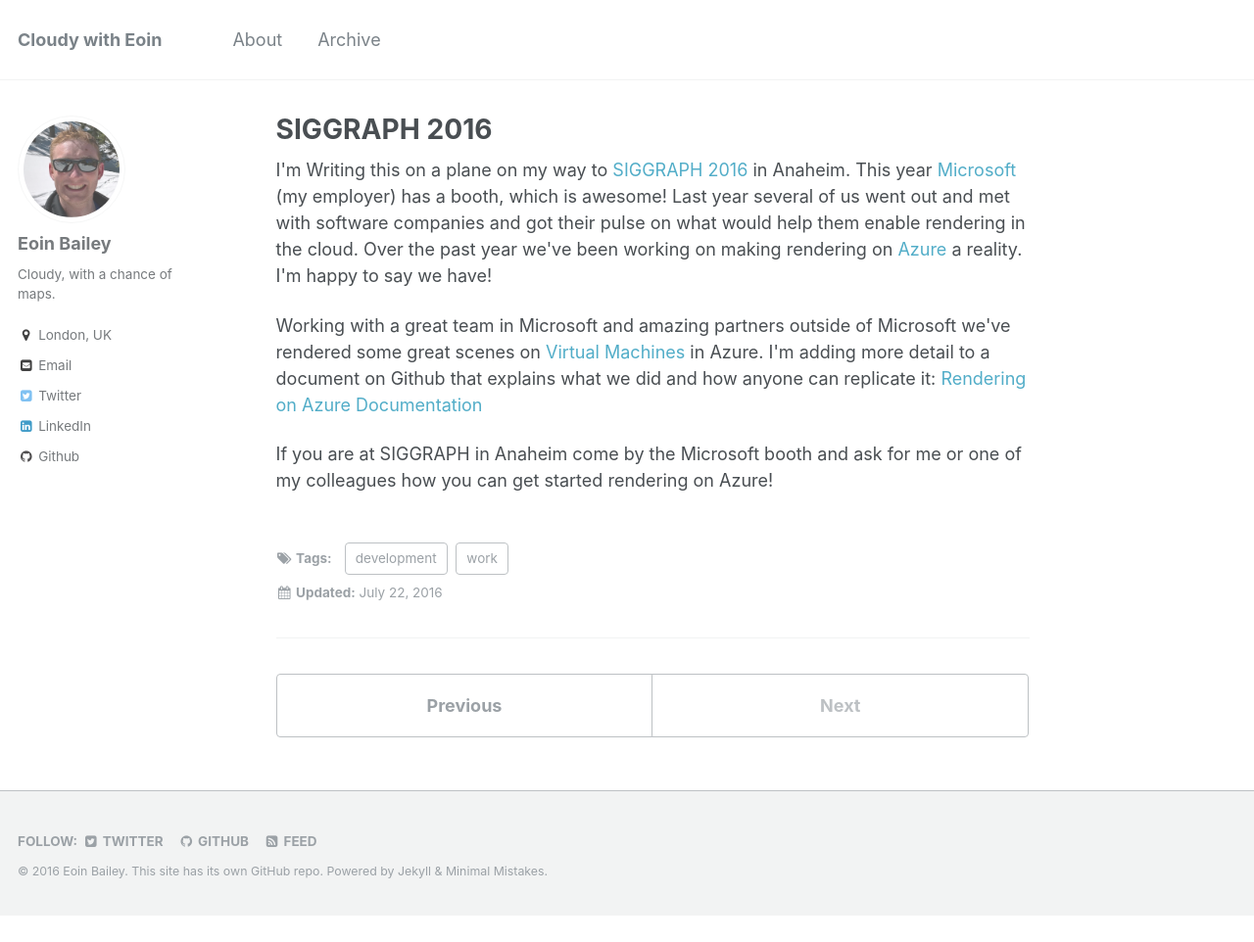
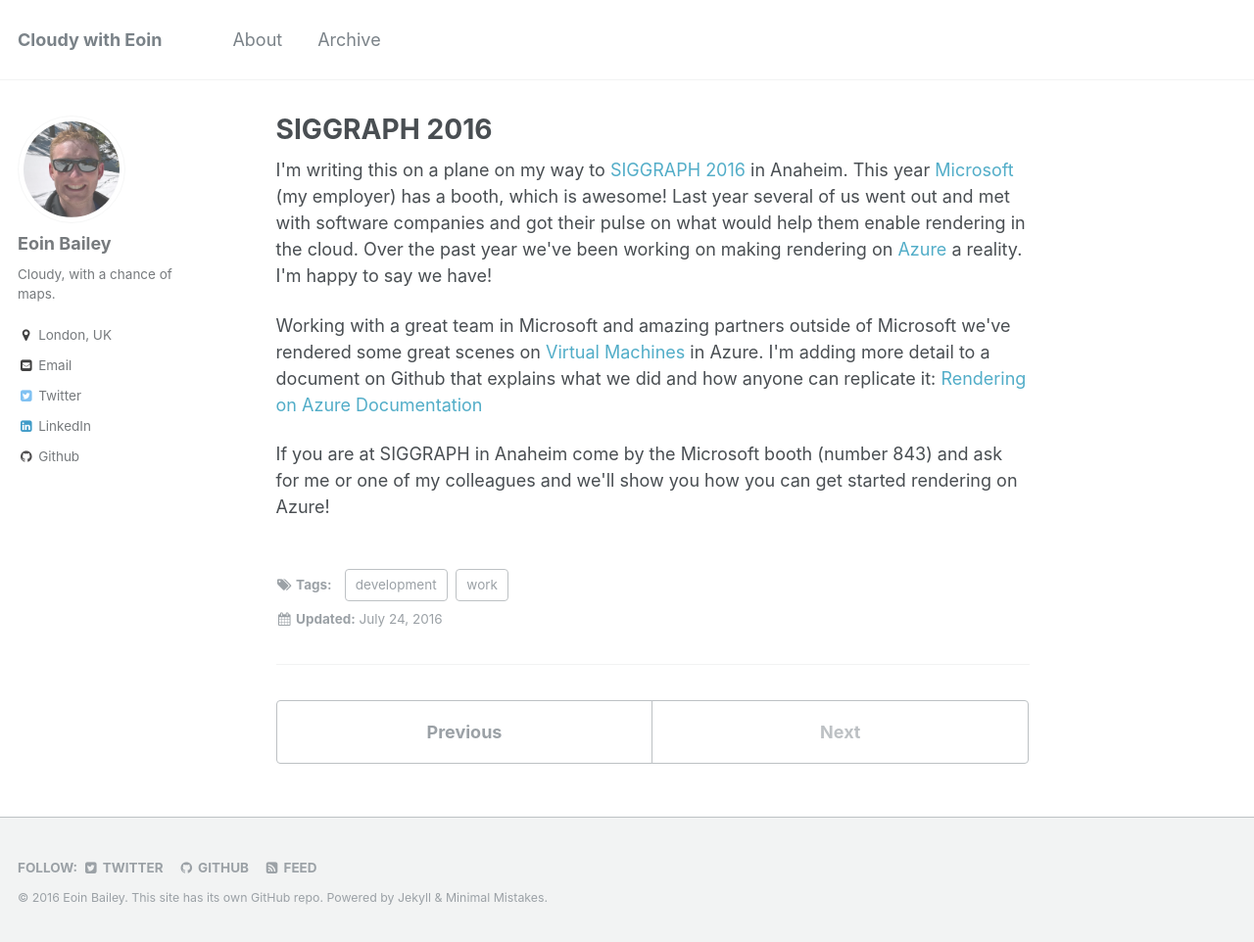
Before and after one commit to baileye/baileye.github.io, a Jekyll site: the page built from _posts/2016-07-24-SIGGRAPH-2016.html, in a window 1280 px wide and 962 px high. Shown: the whole window at 98% size. Built offline with Jekyll 4.4.1, drawn with Linux system fonts in a browser that asks for light colours.

Commit message:
azure rendering post

```diff
--- a/_posts/2016-07-22-SIGGRAPH-2016.html
+++ b/_posts/2016-07-24-SIGGRAPH-2016.html
@@ -6,7 +6,7 @@
 ---
 <div class="blurb">
 	<p>
-		I'm Writing this on a plane on my way to <a href="">SIGGRAPH 2016</a> in Anaheim.
+		I'm writing this on a plane on my way to <a href="http://s2016.siggraph.org/">SIGGRAPH 2016</a> in Anaheim.
 		This year <a href="http://microsoft.com">Microsoft</a> (my employer)
 		has a booth, which is awesome! Last year several of us went out and
 		met with software companies and got their pulse on what would help
@@ -16,13 +16,13 @@
 	</p>
 	<p>
 		Working with a great team in Microsoft and amazing partners outside
-		of Microsoft we've rendered some great scenes on <a href="http://azure.com/">Virtual Machines</a>
+		of Microsoft we've rendered some great scenes on <a href="https://azure.microsoft.com/en-gb/services/virtual-machines/">Virtual Machines</a>
 		in Azure. I'm adding more detail to a document on Github that explains
 		what we did and how anyone can replicate it: <a href="http://github.com/baileye/AzureCloudRender">Rendering on Azure Documentation</a>
 	</p>
 	<p>
-		If you are at SIGGRAPH in Anaheim come by the Microsoft booth and
-		ask for me or one of my colleagues how you can get started rendering
+		If you are at SIGGRAPH in Anaheim come by the Microsoft booth (number 843) and
+		ask for me or one of my colleagues and we'll show you how you can get started rendering
 		on Azure!
 	</p>
 </div><!-- /.blurb -->
```
